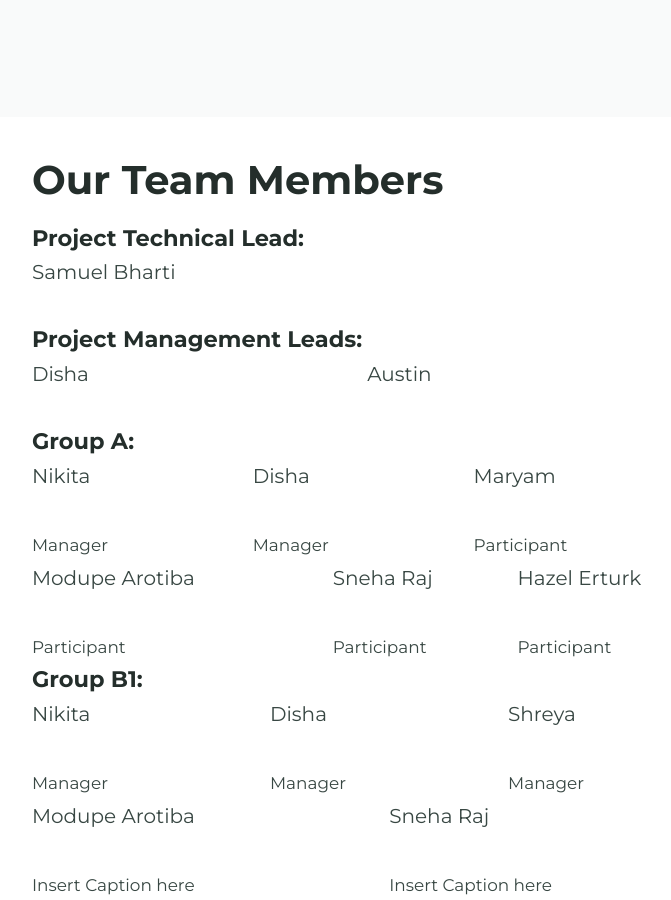
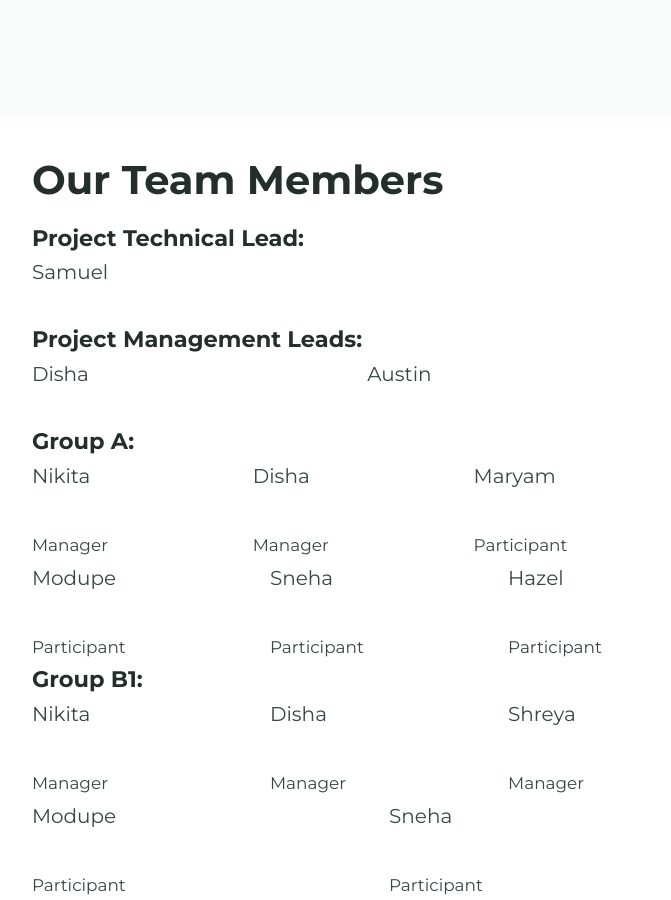
Before and after one commit to BI-STEM-Away/sMAP_dev, a Jekyll site: the page built from ourTeam.md, in a window 1280 px wide and 900 px high, scrolled down 287 px. Shown: the whole window, without its empty margins (251-922 px from the left). Built offline with Jekyll 4.4.1, drawn with Linux system fonts in a browser that asks for light colours.

Commit message:
Update ourTeam.md

```diff
--- a/ourTeam.md
+++ b/ourTeam.md
@@ -8,7 +8,7 @@ feature_image: "https://bi-stem-away.github.io/shiny_app_dev/Banner.png"
   <thead>
     <tr>
       <!-- Names -->
-      <th>Samuel Bharti</th>
+      <th>Samuel</th>
     </tr>
   </thead>
   <tbody>
@@ -67,9 +67,9 @@ feature_image: "https://bi-stem-away.github.io/shiny_app_dev/Banner.png"
   <thead>
     <tr>
       <!-- Names -->
-      <th>Modupe Arotiba</th>
-      <th>Sneha Raj</th>
-      <th>Hazel Erturk</th>
+      <th>Modupe</th>
+      <th>Sneha</th>
+      <th>Hazel</th>
     </tr>
   </thead>
   <tbody>
@@ -118,8 +118,8 @@ feature_image: "https://bi-stem-away.github.io/shiny_app_dev/Banner.png"
   <thead>
     <tr>
       <!-- Names -->
-      <th>Modupe Arotiba</th>
-      <th>Sneha Raj</th>
+      <th>Modupe</th>
+      <th>Sneha</th>
     </tr>
   </thead>
   <tbody>
@@ -130,8 +130,8 @@ feature_image: "https://bi-stem-away.github.io/shiny_app_dev/Banner.png"
     </tr>
     <!-- Captions -->
     <tr>
-      <td>Insert Caption here</td>
-      <td>Insert Caption here</td>
+      <td>Participant</td>
+      <td>Participant</td>
     </tr>
   </tbody>
 </table>
```
